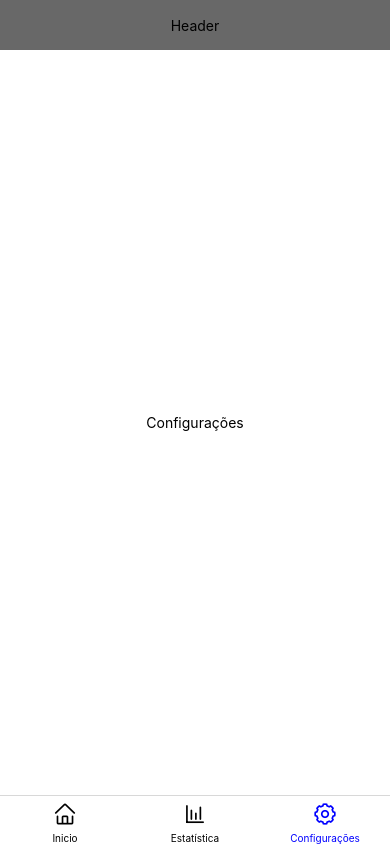
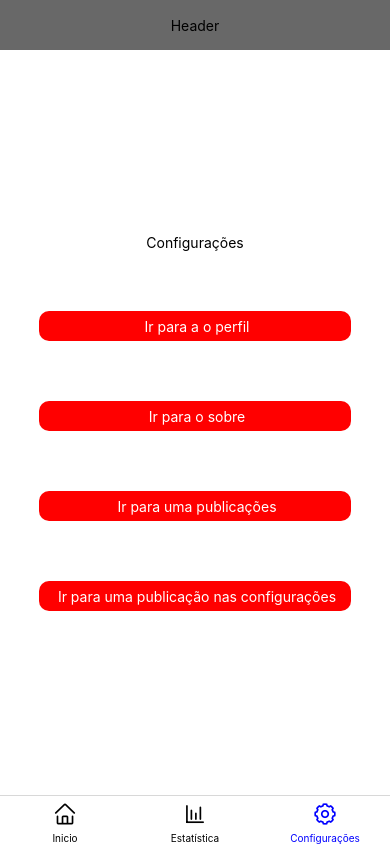
Before and after one commit to adejar12/Roteamento, a React Native app: screen /ConfiguracaoNavigator in a window 390 px wide. Built offline with nearby package versions, Linux system fonts and the light colour scheme.

Commit message:
feat: adicionando rotas

```diff
--- a/src/pages/Configuração/index.js
+++ b/src/pages/Configuração/index.js
@@ -1,10 +1,113 @@
 import { StatusBar } from 'expo-status-bar';
-import { StyleSheet, Text, View } from 'react-native';
+import { StyleSheet, Text, View,TouchableOpacity } from 'react-native';
+import { useNavigation } from "@react-navigation/native";
 
 export default function Configuracao() {
+
+  const navigation = useNavigation();
+
   return (
     <View style={styles.container}>
       <Text>Configurações</Text>
+
+      <TouchableOpacity
+        style={{
+          backgroundColor: "red",
+          width: "80%",
+          height: 30,
+          borderRadius: 10,
+          alignItems: "center",
+          justifyContent: "center",
+          marginTop: 60,
+        }}
+        onPress={() => {
+          navigation.navigate("Info");
+        }}
+      >
+        <Text
+          style={{
+            color: "white",
+          }}
+        >
+          {" "}
+          Ir para a o perfil
+        </Text>
+      </TouchableOpacity>
+
+      <TouchableOpacity
+        style={{
+          backgroundColor: "red",
+          width: "80%",
+          height: 30,
+          borderRadius: 10,
+          alignItems: "center",
+          justifyContent: "center",
+          marginTop: 60,
+        }}
+        onPress={() => {
+          navigation.navigate("Sobre",{
+            nome: 'Adejar',
+          });
+        }}
+      >
+        <Text
+          style={{
+            color: "white",
+          }}
+        >
+          {" "}
+          Ir para o sobre
+        </Text>
+      </TouchableOpacity>
+
+      <TouchableOpacity
+        style={{
+          backgroundColor: "red",
+          width: "80%",
+          height: 30,
+          borderRadius: 10,
+          alignItems: "center",
+          justifyContent: "center",
+          marginTop: 60,
+        }}
+        onPress={() => {
+          navigation.navigate("Publicacao");
+        }}
+      >
+        <Text
+          style={{
+            color: "white",
+          }}
+        >
+          {" "}
+          Ir para uma publicações
+        </Text>
+      </TouchableOpacity>
+
+      <TouchableOpacity
+        style={{
+          backgroundColor: "red",
+          width: "80%",
+          height: 30,
+          borderRadius: 10,
+          alignItems: "center",
+          justifyContent: "center",
+          marginTop: 60,
+        }}
+        onPress={() => {
+          navigation.navigate("PublicacaoConfig");
+        }}
+      >
+        <Text
+          style={{
+            color: "white",
+          }}
+        >
+          {" "}
+          Ir para uma publicação nas configurações
+        </Text>
+      </TouchableOpacity>
+
       <StatusBar style="auto" />
     </View>
   );
```
